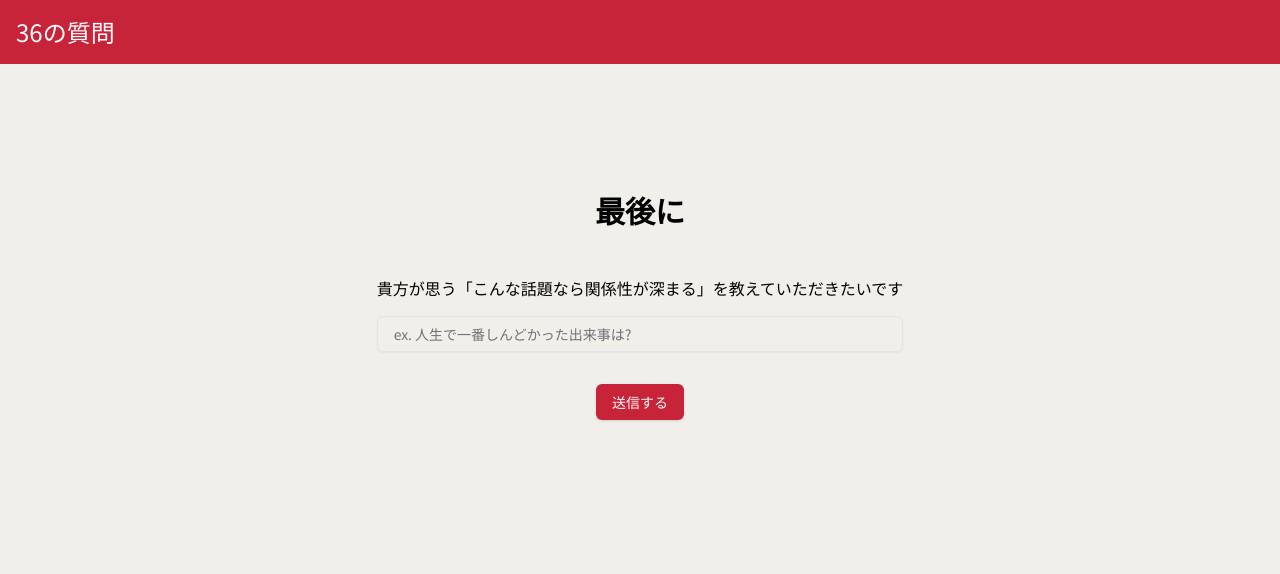
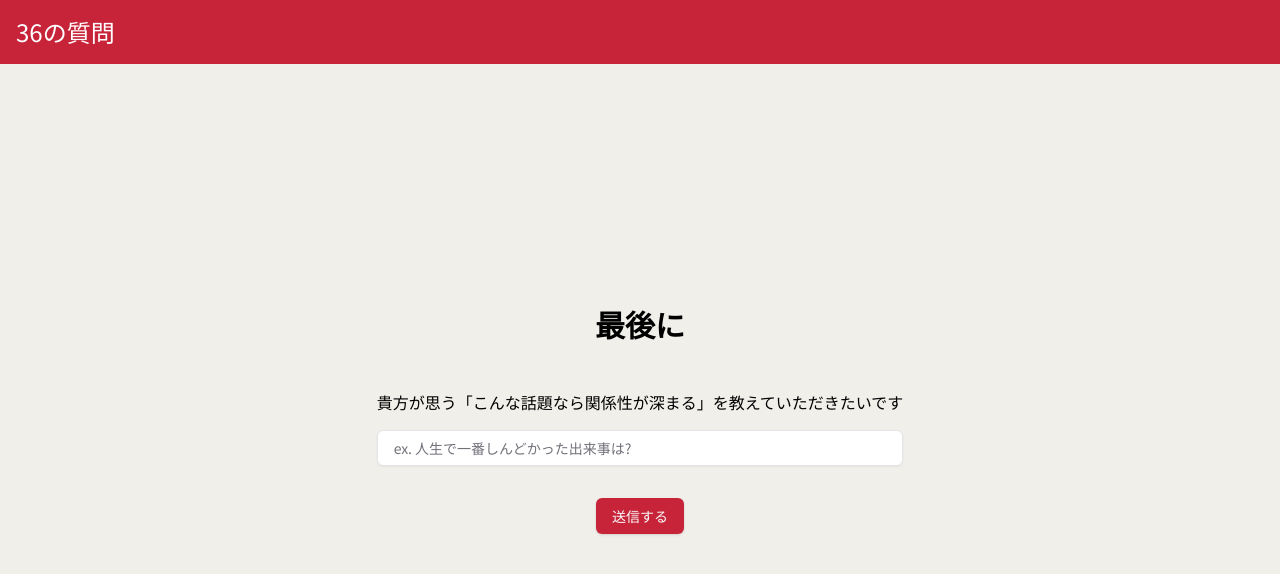
Before and after one commit to kimukimuyuya/36-questions, a Next.js app in the folder my-app/: page /survey in a window 1280 px wide. Shown: the top 574 px of the page. Built offline with nearby package versions, Linux system fonts and the light colour scheme.

Commit message:
feat: :art: 画面下部に無駄な空白がったので修正

```diff
--- a/my-app/src/pages/survey/index.tsx
+++ b/my-app/src/pages/survey/index.tsx
@@ -50,9 +50,11 @@ const Survey = () => {
   }
 
   return (
-    <div className='min-h-screen bg-bgColor'>
+    <div className='min-h-screen bg-bgColor flex flex-col'>
       <Header />
-      <h1 className="text-3xl text-center mt-32 font-bold">最後に</h1>
+      <div className='flex-1 flex items-center justify-center'>
+        <div className='flex items-center justify-center flex-col'>
+          <h1 className="text-3xl text-center font-bold">最後に</h1>
           <div className="mt-8 flex justify-center m-2">
             <Form {...form}>
               <form onSubmit={form.handleSubmit(onSubmit)} className="space-y-8 p-4">
@@ -64,16 +66,15 @@ const Survey = () => {
                       <FormLabel className='text-md'>貴方が思う「こんな話題なら関係性が深まる」を教えていただきたいです</FormLabel>
                       <div>
                         <FormControl>
-                      <Input className='mt-4 p-4' placeholder="ex. 人生で一番しんどかった出来事は?" {...field} />
+                          <Input className='bg-white mt-4 p-4' placeholder="ex. 人生で一番しんどかった出来事は?" {...field} />
                         </FormControl>
                       </div>
                       <FormMessage />
                     </FormItem>
-
                   )}
                 />
                 <div className="flex justify-center mt-8">
-              <Button type="submit" className="bg-baseColor hover:bg-baseColor">
+                  <Button type="submit" className="bg-baseColor hover:bg-Color">
                     送信する
                   </Button>
                 </div>
@@ -81,6 +82,8 @@ const Survey = () => {
             </Form>
           </div>
         </div>
+      </div>
+    </div>
   )
 }
 
```
Lines whose indentation alone changed are shown as unchanged.
